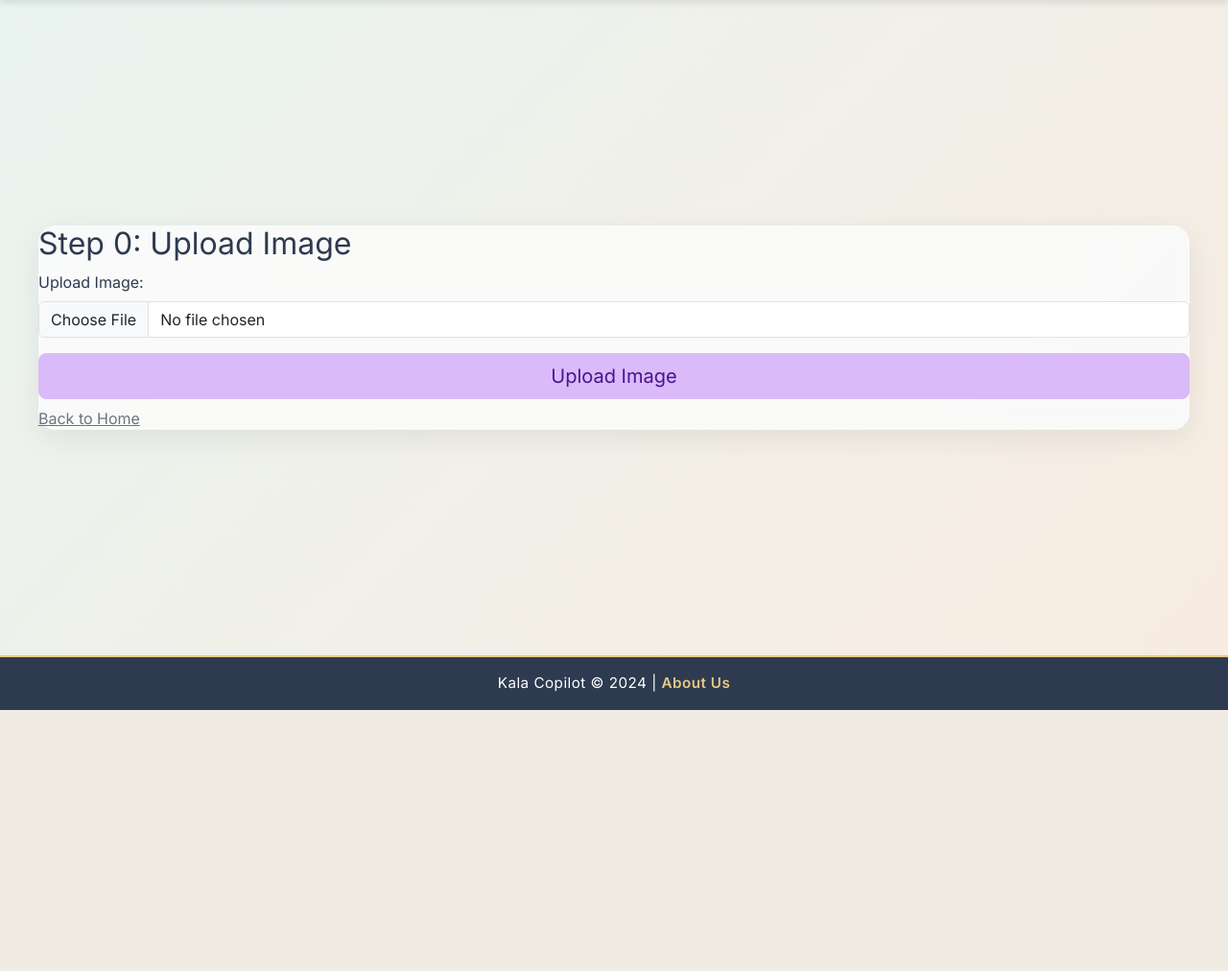
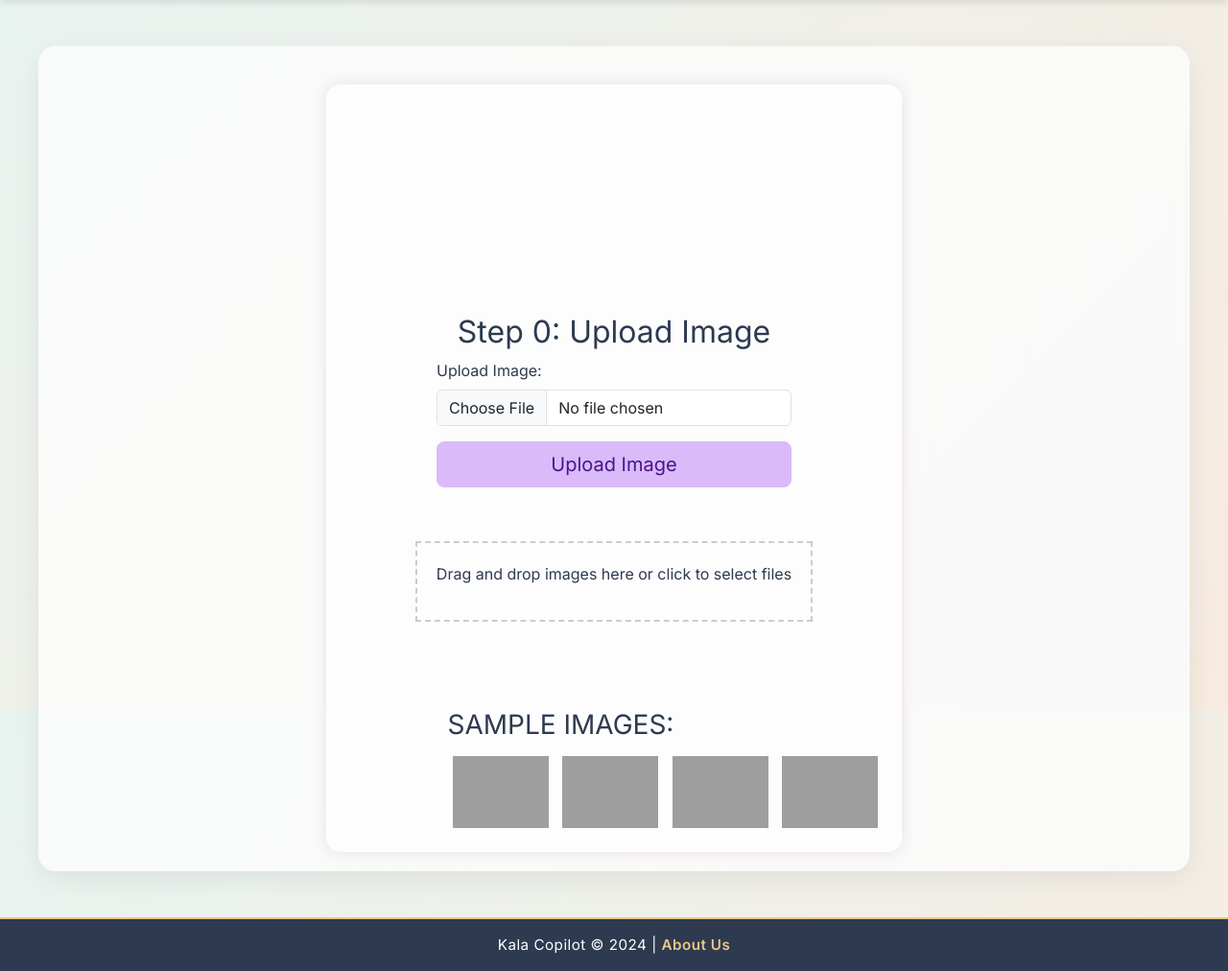
Before and after one commit to ipshitag/Kala-Copilot, a Flask app: page /upload in a window 1280 px wide. Shown: the part 60-1072 px from the top of the page at 96% size. Before the commit the page ends 800 px from the top, so only its background shows below. Run offline with Flask 3, Linux system fonts and the light colour scheme; grey boxes are pictures that could not be loaded.

Commit message:
interface changed AGAIN

```diff
--- a/templates/upload.html
+++ b/templates/upload.html
@@ -1,5 +1,45 @@
 {% extends "layout.html" %}
 {% block content %}
+<style>
+  .fade-out {
+    opacity: 0;
+    transition: opacity 0.4s ease;
+  }
+  .container {
+    display: flex;
+    flex-direction: column;
+    align-items: center;
+    justify-content: center;
+    height: 100vh;
+    position: relative; /* Add this to make the absolute positioning work */
+  }
+  .image-container {
+    margin-bottom: 20px;
+  }
+  .drop-area {
+    border: 2px dashed #ccc;
+    padding: 20px;
+    text-align: center;
+    cursor: pointer;
+  }
+  .drop-area:hover {
+    border-color: #999;
+  }
+  .sample-images {
+    position: absolute;
+    bottom: 20px; /* Position at the bottom */
+    right: 20px; /* Align to the right */
+  }
+  .sample-images h3 {
+    margin-bottom: 10px;
+  }
+  .sample-images img {
+    width: 100px;
+    height: auto;
+    margin: 5px;
+  }
+</style>
+<div class="container">
   <h2>Step 0: Upload Image</h2>
   {% if error %}
     <div class="alert alert-danger">{{ error }}</div>
@@ -9,7 +49,86 @@
       <input type="file" name="image_file" class="form-control mb-3" accept="image/*" />
       <button type="submit" class="btn btn-purple btn-lg w-100">Upload Image</button>
   </form>
-  <div class="mt-2">
-    <a href="{{ url_for('index') }}" class="text-secondary">Back to Home</a>
+  <div class="mt-5">
+    <h3></h3>
+    <div class="drop-area" id="drop-area">
+      <p>Drag and drop images here or click to select files</p>
+    </div>
   </div>
+  <div class="sample-images">
+    <h3>SAMPLE IMAGES:</h3>
+    <img src="https://i.ibb.co/d40bmFNh/image2-imresizer.jpg" alt="Sample Image 1">
+    <img src="https://i.ibb.co/sJD6f9yn/wood-Carved.jpg" alt="Sample Image 2">
+    <img src="https://i.ibb.co/zVByBfdC/Madubani.jpg" alt="Sample Image 3">
+    <img src="https://i.ibb.co/DSzvtCV/wood-Elephant.jpg" alt="Sample Image 4">
+  </div>
+</div>
+<script>
+const dropArea = document.getElementById('drop-area');
+
+['dragenter', 'dragover', 'dragleave', 'drop'].forEach(eventName => {
+  dropArea.addEventListener(eventName, preventDefaults, false);
+  document.body.addEventListener(eventName, preventDefaults, false);
+});
+
+function preventDefaults(e) {
+  e.preventDefault();
+  e.stopPropagation();
+}
+
+['dragenter', 'dragover'].forEach(eventName => {
+  dropArea.addEventListener(eventName, highlight, false);
+});
+
+['dragleave', 'drop'].forEach(eventName => {
+  dropArea.addEventListener(eventName, unhighlight, false);
+});
+
+function highlight() {
+  dropArea.classList.add('highlight');
+}
+
+function unhighlight() {
+  dropArea.classList.remove('highlight');
+}
+
+dropArea.addEventListener('drop', handleDrop, false);
+
+function handleDrop(e) {
+  let dt = e.dataTransfer;
+  let files = dt.files;
+  handleFiles(files);
+}
+
+function handleFiles(files) {
+  for (let i = 0; i < files.length; i++) {
+    let file = files[i];
+    if (file.type.startsWith('image/')) {
+      let formData = new FormData();
+      formData.append('image_file', file);
+      fetch('{{ url_for("upload") }}', {
+        method: 'POST',
+        body: formData
+      })
+      .then(response => response.json())
+      .then(data => {
+        if (data.success) {
+          document.body.classList.add('fade-out');
+          setTimeout(() => {
+            window.location.href = "{{ url_for('upload') }}";
+          }, 400);
+        } else {
+          alert('Error uploading image');
+        }
+      })
+      .catch(error => {
+        console.error('Error:', error);
+        alert('Error uploading image');
+      });
+    } else {
+      alert('Please upload a valid image file');
+    }
+  }
+}
+</script>
 {% endblock %}
```
Also changed, not shown: templates/final.html (+30 -1 lines), templates/index.html (+18 -3 lines).
